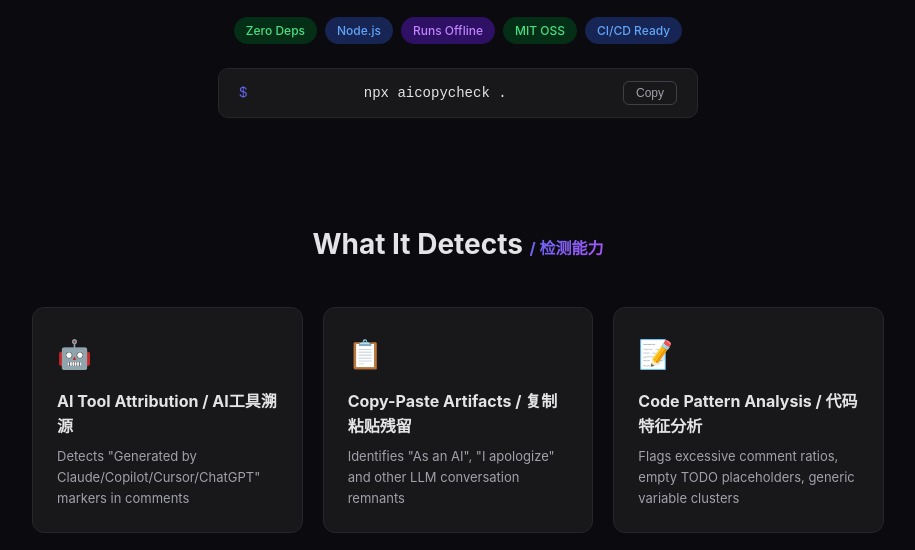
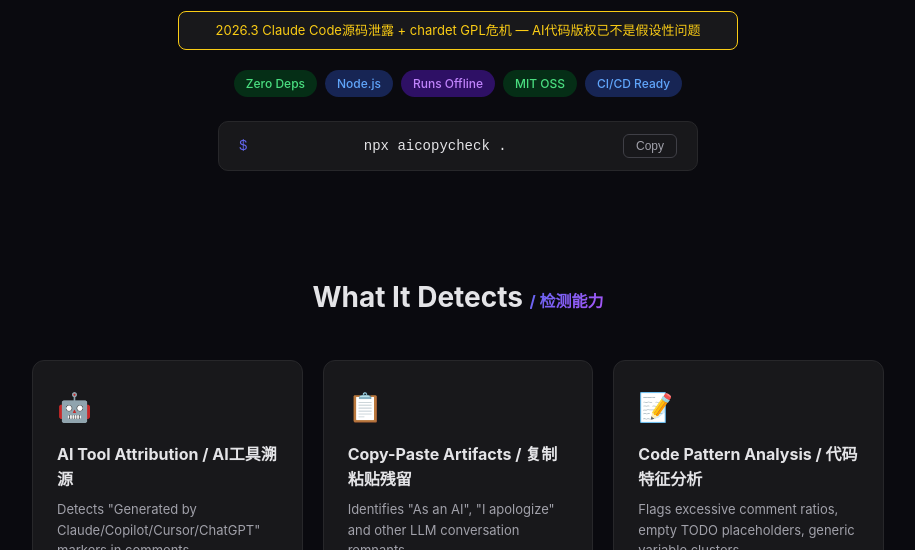
Before and after one commit to gaojinp4-cpu/aicopycheck, a website: page docs/index.html in a window 1280 px wide. Shown: the part 247-797 px from the top of the page, without its empty margins (182-1097 px from the left). Drawn offline with Linux system fonts and the light colour scheme.

Commit message:
Add 2026 news hook banner (Claude Code leak + chardet GPL crisis) to landing page

```diff
--- a/docs/index.html
+++ b/docs/index.html
@@ -123,6 +123,9 @@
     <h1><span>aicopycheck</span></h1>
     <p class="subtitle">Know your AI code risk before it becomes a legal problem.</p>
     <p style="color:#71717a;font-size:14px;margin-top:4px;">扫描代码库中的AI生成痕迹 · 在合规问题出现之前了解版权风险</p>
+      <div style="background:#18181b;border:1px solid #facc15;border-radius:8px;padding:8px 16px;margin-top:14px;max-width:560px;margin-inline:auto;font-size:13px;color:#facc15;text-align:center;">
+        2026.3 Claude Code源码泄露 + chardet GPL危机 — AI代码版权已不是假设性问题
+      </div>
     <div class="badge-row">
       <span class="badge badge-green">Zero Deps</span>
       <span class="badge badge-blue">Node.js</span>
```
